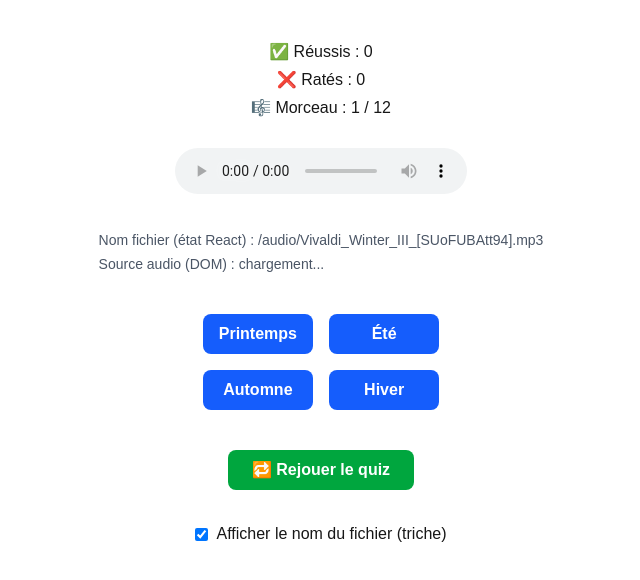
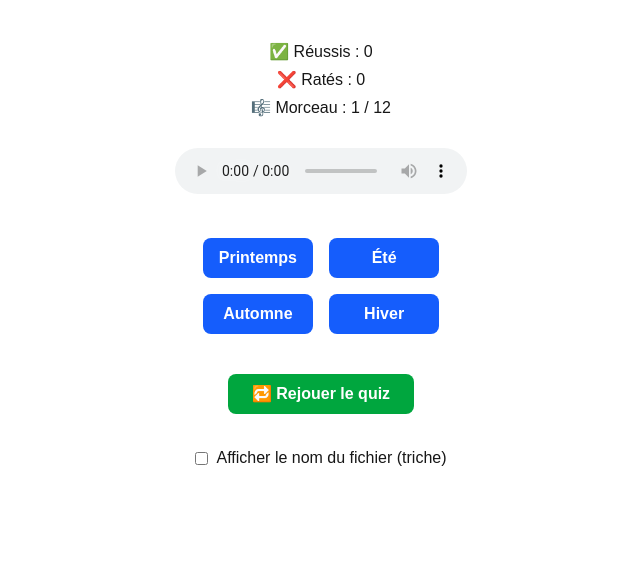
Before and after one commit to starwalker00/vivaldi-quizz, a Next.js app: page / in a window 1280 px wide. Shown: the top 580 px of the page, without its empty margins (319-959 px from the left). Built offline with nearby package versions, Linux system fonts and the light colour scheme.

Commit message:
red flash on false response

```diff
--- a/app/components/QuizPlayer.tsx
+++ b/app/components/QuizPlayer.tsx
@@ -7,9 +7,12 @@ import AudioPlayer from './AudioPlayer'; // adapte le chemin si besoin
 export default function QuizPlayer() {
     const { shuffled, index, next, score, incrementScore, reset } = useQuizStore();
     const [wrongAnswers, setWrongAnswers] = useState<string[]>([]);
-    const [triche, setTriche] = useState(true);
+    const [triche, setTriche] = useState(false);
+    const audioRef = useRef<HTMLAudioElement>(null);
+
+    // pour flash background vert ou rouge après réponse
     const [success, setSuccess] = useState(false);
-    const audioRef = useRef<HTMLAudioElement>(null);
+    const [failure, setFailure] = useState(false);
 
     const current = shuffled[index];
     const total = shuffled.length;
@@ -27,6 +30,10 @@ export default function QuizPlayer() {
                 incrementScore(); // bon du premier coup
                 setSuccess(true);
                 setTimeout(() => setSuccess(false), 1000); // effet pendant 1s
+            }
+            else if (wrongAnswers.length > 0) {
+                setFailure(true);
+                setTimeout(() => setFailure(false), 1000); // effet pendant 1s
             }
             setTimeout(() => next(), 500);
         } else {
@@ -49,7 +56,7 @@ export default function QuizPlayer() {
     }
 
     return (
-        <div className={`flex flex-col items-center gap-6 transition-colors duration-500 ${success ? 'bg-green-100' : ''}`}>
+        <div className={`flex flex-col items-center gap-6 transition-colors duration-500 ${success ? 'bg-green-100' : ''} ${failure ? 'bg-red-100' : ''}`}>
             <div className="text-center space-y-1">
                 <p>✅ Réussis : {score}</p>
                 <p>❌ Ratés : {ratés}</p>
```
